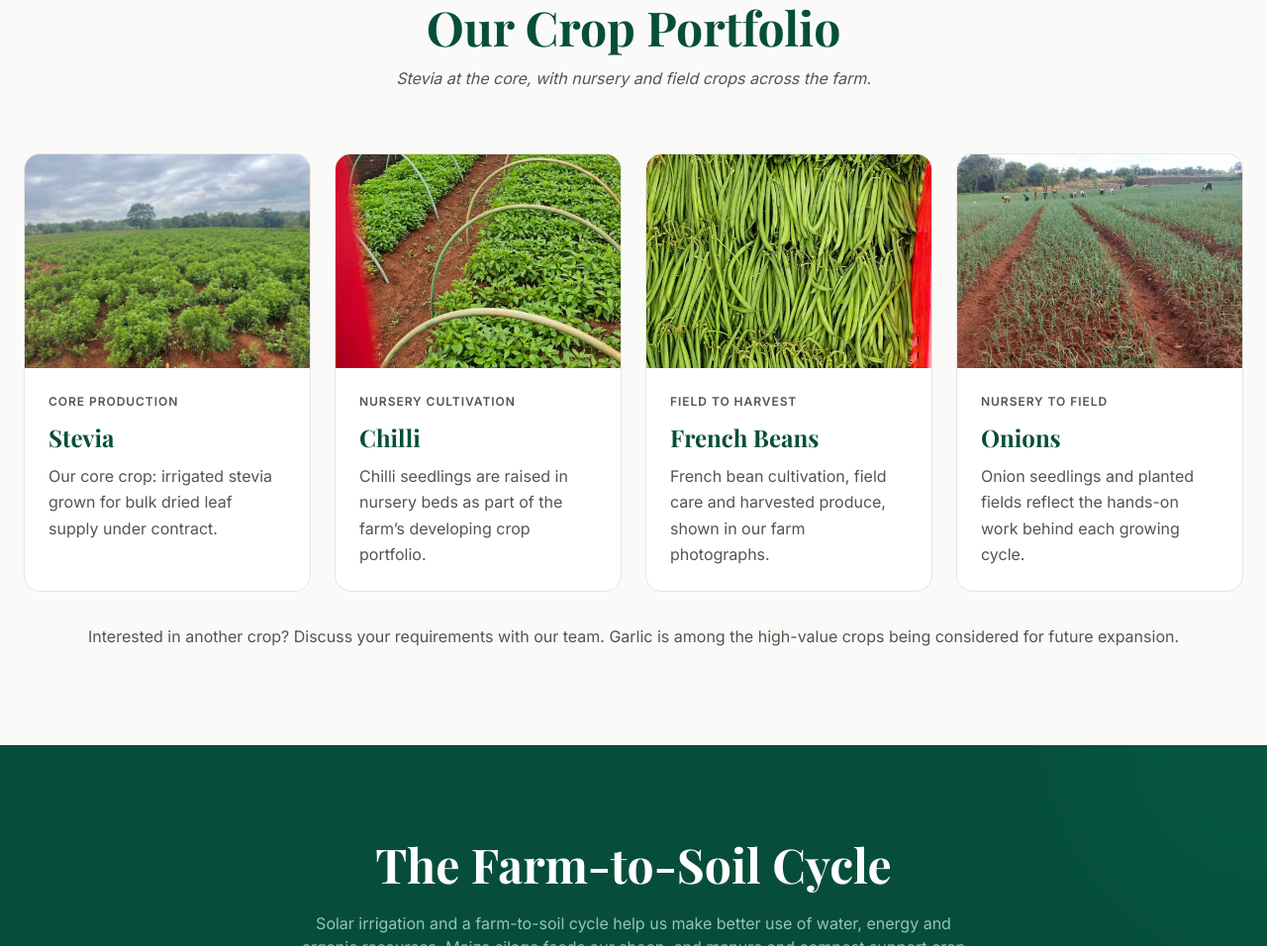
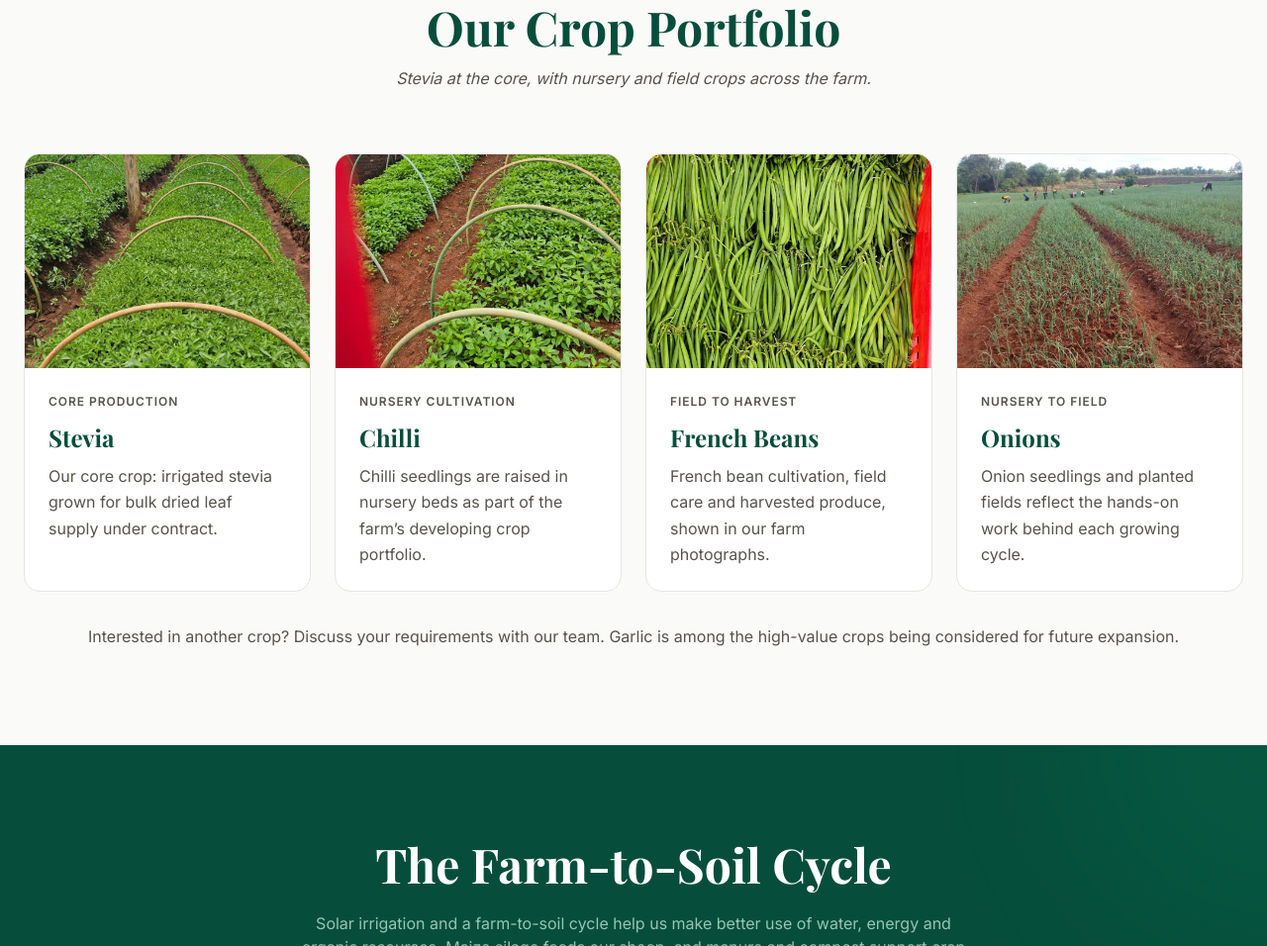
Before and after one commit to Monkeybars1997/Taji-Glen-Farms, a website: page index.html in a window 1280 px wide. Shown: the part 2013-2969 px from the top of the page at 99% size. Drawn offline with nearby package versions, Linux system fonts and the light colour scheme.

Commit message:
Update stevia portfolio card with new nursery photograph

```diff
--- a/index.html
+++ b/index.html
@@ -254,7 +254,7 @@
 
             <div class="crop-grid">
                 <article class="crop-card">
-                    <img src="./assets/stevia-field.webp" width="1280" height="960" loading="lazy" decoding="async" alt="Stevia plants growing in the farm’s field">
+                    <img src="./assets/stevia-nursery.webp" width="1507" height="2048" loading="lazy" decoding="async" alt="Stevia plants growing in nursery beds beneath support hoops">
                     <div class="crop-copy"><p class="crop-label">Core production</p><h3>Stevia</h3><p>Our core crop: irrigated stevia grown for bulk dried leaf supply under contract.</p></div>
                 </article>
                 <article class="crop-card">
```
Also changed, not shown: assets/stevia-nursery.webp (added).
